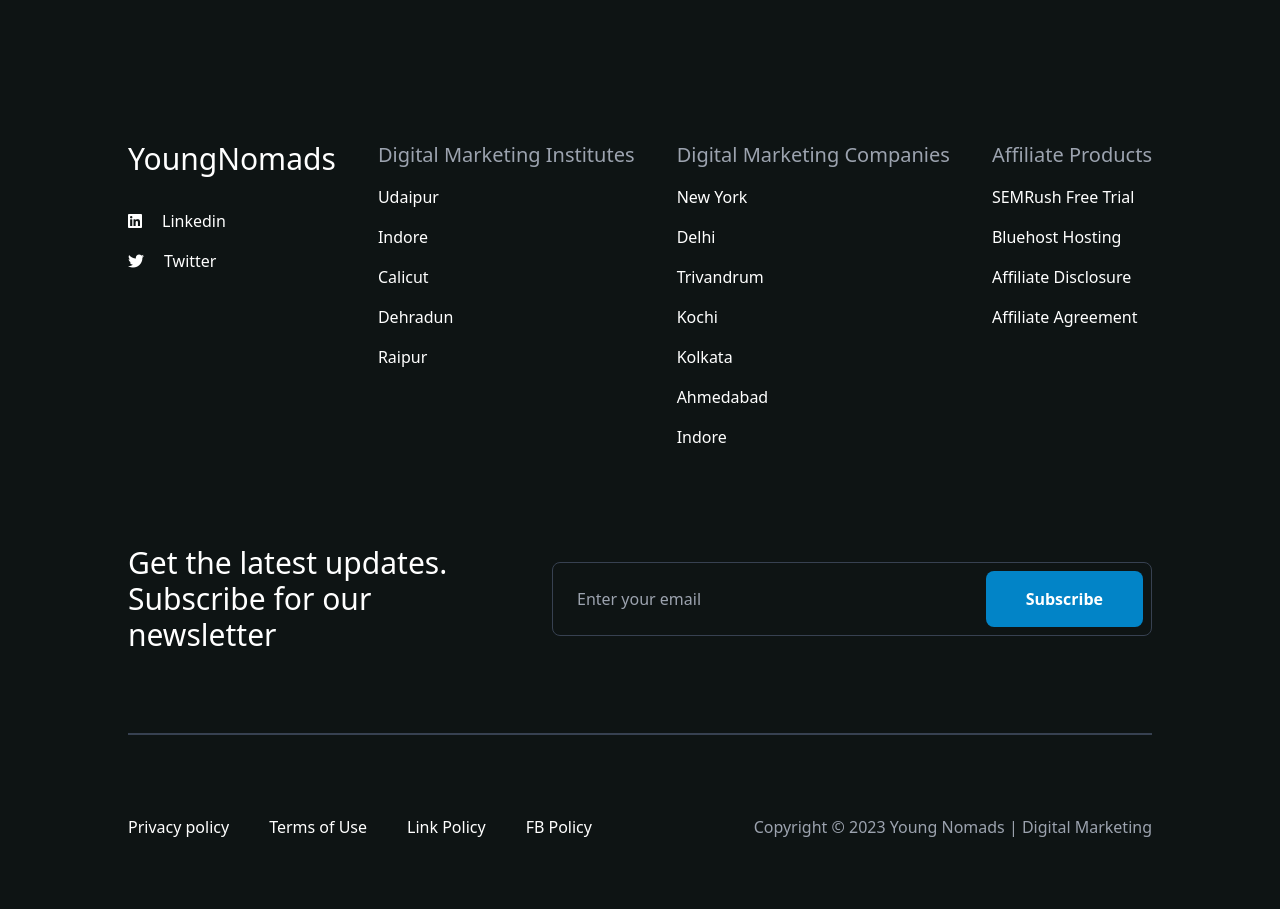
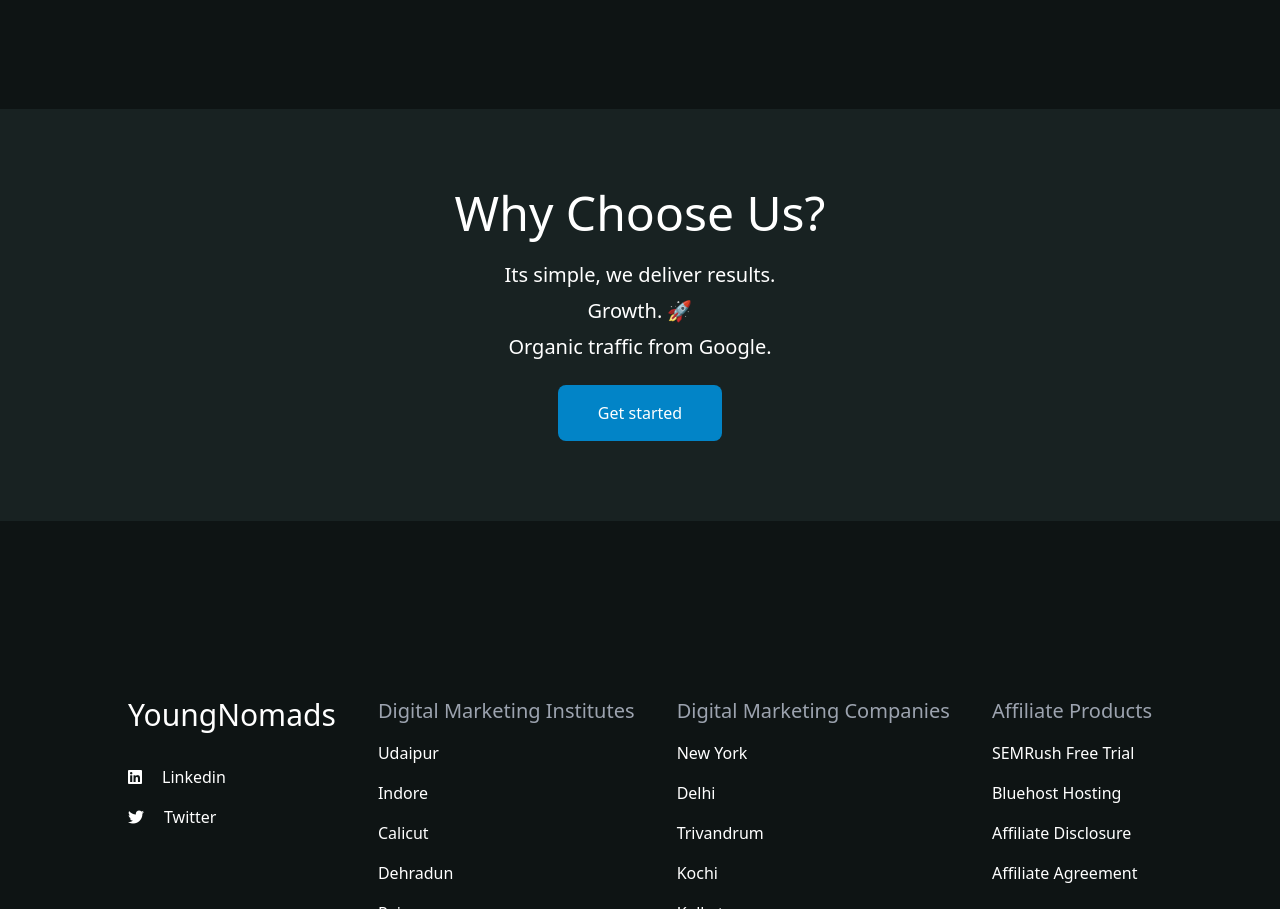
Before and after one commit to KaranChandekar/visibility, a website: page dist/index.html in a window 1280 px wide. Shown: the part 4111-5020 px from the top of the page. Drawn offline with nearby package versions, Linux system fonts and the light colour scheme.

Commit message:
created and styled why chose up section

```diff
--- a/dist/index.html
+++ b/dist/index.html
@@ -260,6 +260,22 @@
     </div>
   </div>
 
+  <!-- cta section -->
+  <div class="px-10 md:px-14 lg:px-24 xl:px-32 my-28 text-center bg-[#182222] py-20">
+    <div class="space-y-6">
+      <h2 class="text-3xl md:text-4xl lg:text-5xl">Why Choose Us?</h2>
+      <div class="md:text-xl space-y-2">
+        <p>Its simple, we deliver results.</p>
+        <p>Growth. 🚀 </p>
+        <p>Organic traffic from Google.</p>
+      </div>
+      <button class="w-full md:w-auto bg-sky-600 py-4 px-10 rounded-lg hover:bg-sky-700 duration-500">
+        <a href="#" class="primary-button">Get started</a>
+      </button>
+    </div>
+  </div>
+
+
   <!-- footer -->
   <footer class="px-4 md:px-14 lg:px-24 xl:px-32 py-16 md:flex flex-row justify-between">
     <div class="flex flex-col mb-8 space-y-4">
```
Also changed, not shown: dist/output.css.
